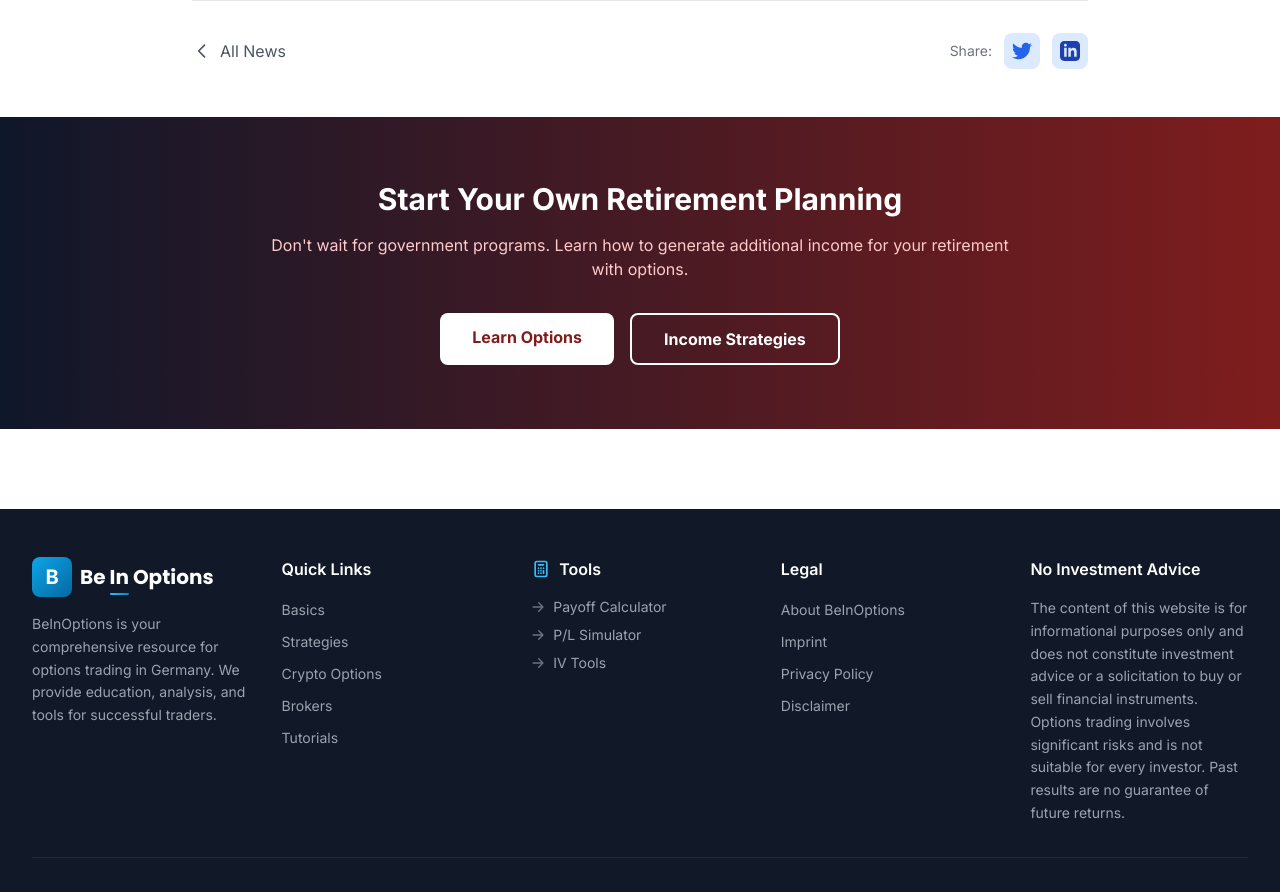
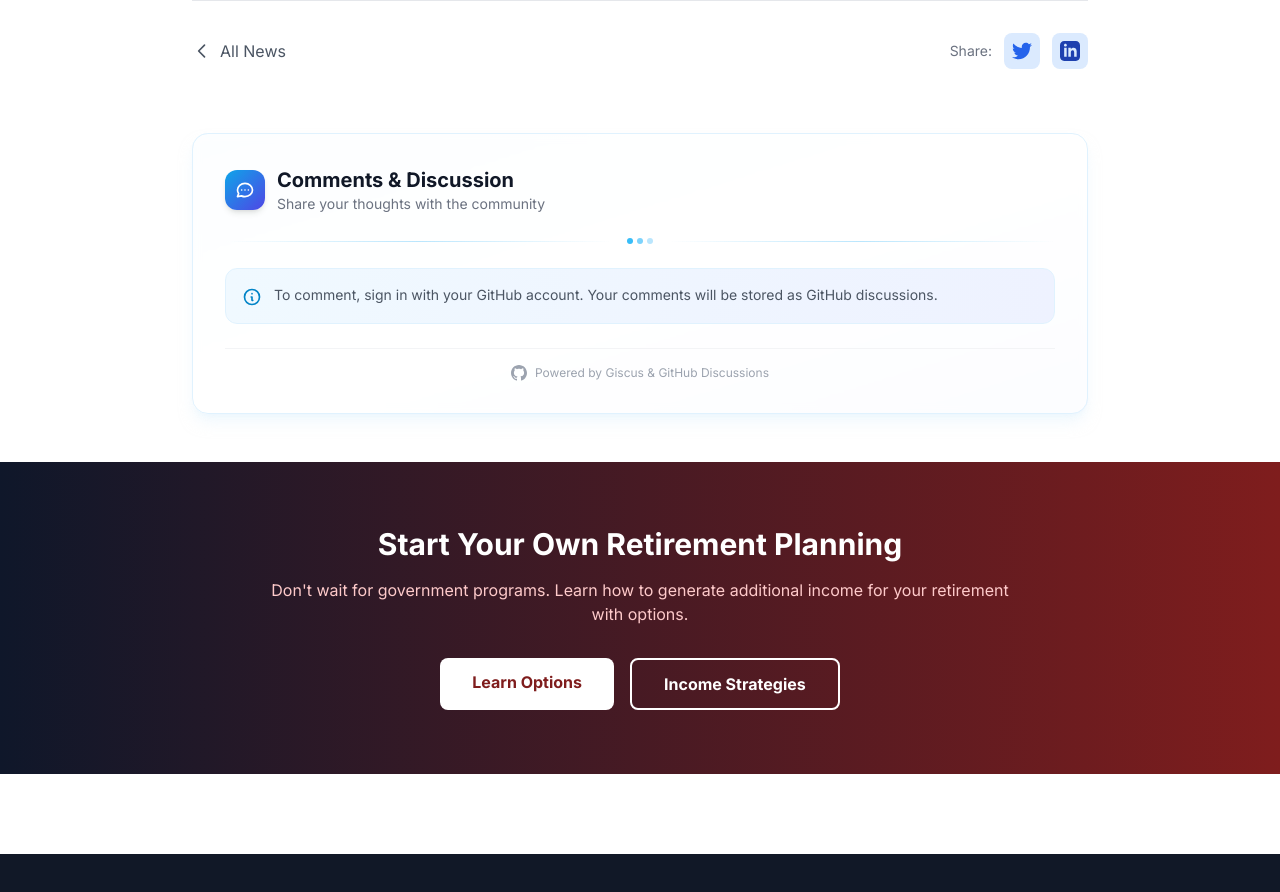
Before and after one commit to deeplearnproger/beinoptions, a Next.js app: page /en/news/trump-accounts-deutsche-rentenpolitik in a window 1280 px wide. Shown: the part 3440-4332 px from the top of the page. Built offline with nearby package versions, Linux system fonts and the light colour scheme; no server answers.

Commit message:
feat: add Giscus comments component to news pages

```diff
--- a/src/app/[locale]/news/europaeische-maerkte-deutsche-boerse/page.tsx
+++ b/src/app/[locale]/news/europaeische-maerkte-deutsche-boerse/page.tsx
@@ -1,5 +1,6 @@
 import Link from 'next/link';
 import { generateMetadata as genMeta } from '@/components/seo/SEOHead';
+import Giscus from '@/components/Giscus';
 
 export async function generateMetadata({ params: { locale } }: { params: { locale: string } }) {
   return genMeta({
@@ -319,6 +320,9 @@ export default function EuropaMarktNewsPage({ params: { locale } }: { params: {
               </button>
             </div>
           </div>
+
+          {/* Giscus Comments */}
+          <Giscus />
         </div>
       </div>
 
--- a/src/app/[locale]/news/maerkte-europa-thanksgiving-deutsche-boerse/page.tsx
+++ b/src/app/[locale]/news/maerkte-europa-thanksgiving-deutsche-boerse/page.tsx
@@ -1,5 +1,6 @@
 import Link from 'next/link';
 import { generateMetadata as genMeta } from '@/components/seo/SEOHead';
+import Giscus from '@/components/Giscus';
 
 export async function generateMetadata({ params: { locale } }: { params: { locale: string } }) {
   return genMeta({
@@ -373,6 +374,9 @@ export default function ThanksgivingMarketNewsPage({ params: { locale } }: { par
               </button>
             </div>
           </div>
+
+          {/* Giscus Comments */}
+          <Giscus />
         </div>
       </div>
 
--- a/src/app/[locale]/news/trump-accounts-deutsche-rentenpolitik/page.tsx
+++ b/src/app/[locale]/news/trump-accounts-deutsche-rentenpolitik/page.tsx
@@ -1,5 +1,6 @@
 import Link from 'next/link';
 import { generateMetadata as genMeta } from '@/components/seo/SEOHead';
+import Giscus from '@/components/Giscus';
 
 export async function generateMetadata({ params: { locale } }: { params: { locale: string } }) {
   return genMeta({
@@ -438,6 +439,9 @@ export default function TrumpAccountsNewsPage({ params: { locale } }: { params:
               </button>
             </div>
           </div>
+
+          {/* Giscus Comments */}
+          <Giscus />
         </div>
       </div>
 
--- /dev/null
+++ b/src/components/Giscus.tsx
@@ -0,0 +1,96 @@
+'use client';
+
+import { useEffect, useRef } from 'react';
+import { useLocale } from 'next-intl';
+
+export default function Giscus() {
+  const ref = useRef<HTMLDivElement>(null);
+  const locale = useLocale();
+
+  useEffect(() => {
+    if (!ref.current || ref.current.hasChildNodes()) return;
+
+    const script = document.createElement('script');
+    script.src = 'https://giscus.app/client.js';
+    script.async = true;
+    script.crossOrigin = 'anonymous';
+
+    script.setAttribute('data-repo', 'deeplearnproger/beinoptions');
+    script.setAttribute('data-repo-id', 'R_kgDOQPPWyQ');
+    script.setAttribute('data-category', 'News');
+    script.setAttribute('data-category-id', 'DIC_kwDOQPPWyc4C0CHp');
+    script.setAttribute('data-mapping', 'pathname');
+    script.setAttribute('data-strict', '0');
+    script.setAttribute('data-reactions-enabled', '1');
+    script.setAttribute('data-emit-metadata', '0');
+    script.setAttribute('data-input-position', 'bottom');
+    script.setAttribute('data-theme', 'light');
+    script.setAttribute('data-lang', locale === 'de' ? 'de' : 'en');
+    script.setAttribute('data-loading', 'lazy');
+
+    ref.current.appendChild(script);
+  }, [locale]);
+
+  return (
+    <div className="mt-16 relative">
+      {/* Декоративный фон */}
+      <div className="absolute inset-0 bg-gradient-to-br from-primary-50 via-white to-indigo-50 rounded-2xl -z-10" />
+
+      {/* Основной контейнер */}
+      <div className="bg-white/80 backdrop-blur-sm border border-primary-100 rounded-2xl p-8 shadow-lg shadow-primary-100/50">
+        {/* Заголовок секции */}
+        <div className="flex items-center gap-3 mb-2">
+          <div className="flex items-center justify-center w-10 h-10 bg-gradient-to-br from-primary-500 to-indigo-600 rounded-xl shadow-md">
+            <svg className="w-5 h-5 text-white" fill="none" stroke="currentColor" viewBox="0 0 24 24">
+              <path strokeLinecap="round" strokeLinejoin="round" strokeWidth={2} d="M8 12h.01M12 12h.01M16 12h.01M21 12c0 4.418-4.03 8-9 8a9.863 9.863 0 01-4.255-.949L3 20l1.395-3.72C3.512 15.042 3 13.574 3 12c0-4.418 4.03-8 9-8s9 3.582 9 8z" />
+            </svg>
+          </div>
+          <div>
+            <h3 className="text-xl font-bold text-gray-900">
+              {locale === 'de' ? 'Kommentare & Diskussion' : 'Comments & Discussion'}
+            </h3>
+            <p className="text-sm text-gray-500">
+              {locale === 'de'
+                ? 'Teilen Sie Ihre Gedanken mit der Community'
+                : 'Share your thoughts with the community'}
+            </p>
+          </div>
+        </div>
+
+        {/* Разделитель */}
+        <div className="flex items-center gap-4 my-6">
+          <div className="flex-1 h-px bg-gradient-to-r from-transparent via-primary-200 to-transparent" />
+          <div className="flex gap-1">
+            <span className="w-1.5 h-1.5 bg-primary-400 rounded-full" />
+            <span className="w-1.5 h-1.5 bg-primary-300 rounded-full" />
+            <span className="w-1.5 h-1.5 bg-primary-200 rounded-full" />
+          </div>
+          <div className="flex-1 h-px bg-gradient-to-r from-transparent via-primary-200 to-transparent" />
+        </div>
+
+        {/* Информационный блок */}
+        <div className="flex items-start gap-3 p-4 bg-gradient-to-r from-primary-50 to-indigo-50 rounded-xl mb-6 border border-primary-100">
+          <svg className="w-5 h-5 text-primary-600 mt-0.5 flex-shrink-0" fill="none" stroke="currentColor" viewBox="0 0 24 24">
+            <path strokeLinecap="round" strokeLinejoin="round" strokeWidth={2} d="M13 16h-1v-4h-1m1-4h.01M21 12a9 9 0 11-18 0 9 9 0 0118 0z" />
+          </svg>
+          <p className="text-sm text-gray-600">
+            {locale === 'de'
+              ? 'Um zu kommentieren, melden Sie sich mit Ihrem GitHub-Konto an. Ihre Kommentare werden als GitHub-Diskussionen gespeichert.'
+              : 'To comment, sign in with your GitHub account. Your comments will be stored as GitHub discussions.'}
+          </p>
+        </div>
+
+        {/* Giscus контейнер */}
+        <div ref={ref} className="giscus-wrapper" />
+
+        {/* Футер */}
+        <div className="mt-6 pt-4 border-t border-gray-100 flex items-center justify-center gap-2 text-xs text-gray-400">
+          <svg className="w-4 h-4" fill="currentColor" viewBox="0 0 24 24">
+            <path d="M12 0c-6.626 0-12 5.373-12 12 0 5.302 3.438 9.8 8.207 11.387.599.111.793-.261.793-.577v-2.234c-3.338.726-4.033-1.416-4.033-1.416-.546-1.387-1.333-1.756-1.333-1.756-1.089-.745.083-.729.083-.729 1.205.084 1.839 1.237 1.839 1.237 1.07 1.834 2.807 1.304 3.492.997.107-.775.418-1.305.762-1.604-2.665-.305-5.467-1.334-5.467-5.931 0-1.311.469-2.381 1.236-3.221-.124-.303-.535-1.524.117-3.176 0 0 1.008-.322 3.301 1.23.957-.266 1.983-.399 3.003-.404 1.02.005 2.047.138 3.006.404 2.291-1.552 3.297-1.23 3.297-1.23.653 1.653.242 2.874.118 3.176.77.84 1.235 1.911 1.235 3.221 0 4.609-2.807 5.624-5.479 5.921.43.372.823 1.102.823 2.222v3.293c0 .319.192.694.801.576 4.765-1.589 8.199-6.086 8.199-11.386 0-6.627-5.373-12-12-12z"/>
+          </svg>
+          <span>{locale === 'de' ? 'Unterstützt von' : 'Powered by'} Giscus & GitHub Discussions</span>
+        </div>
+      </div>
+    </div>
+  );
+}
```
